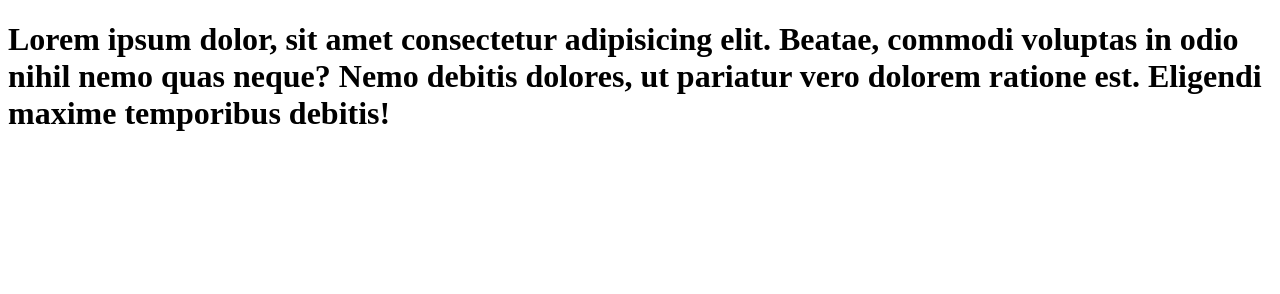
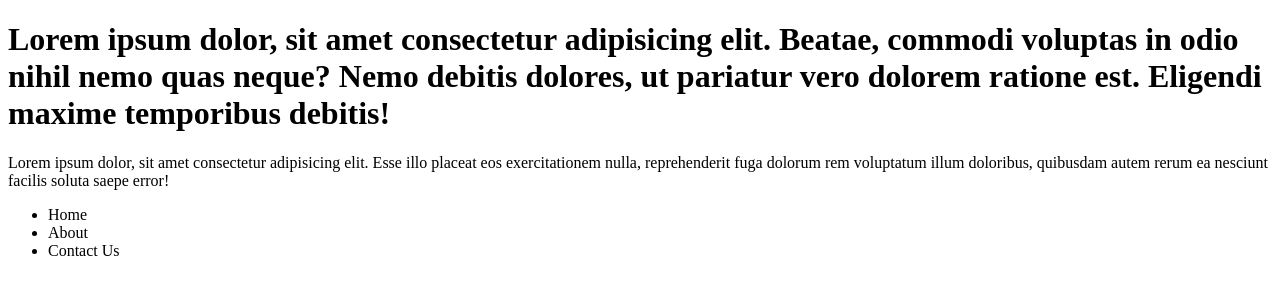
Before and after one commit to mehedithedev/learn-giit, a plain HTML site: page index.html in a window 1280 px wide. Drawn offline with Linux system fonts and the light colour scheme.

Commit message:
add a list

```diff
--- a/index.html
+++ b/index.html
@@ -7,5 +7,11 @@
 </head>
 <body>
     <h1>Lorem ipsum dolor, sit amet consectetur adipisicing elit. Beatae, commodi voluptas in odio nihil nemo quas neque? Nemo debitis dolores, ut pariatur vero dolorem ratione est. Eligendi maxime temporibus debitis!</h1>
+    <p>Lorem ipsum dolor, sit amet consectetur adipisicing elit. Esse illo placeat eos exercitationem nulla, reprehenderit fuga dolorum rem voluptatum illum doloribus, quibusdam autem rerum ea nesciunt facilis soluta saepe error!</p>
+    <ul>
+        <li>Home</li>
+        <li>About</li>
+        <li>Contact Us</li>
+    </ul>
 </body>
 </html>
```
